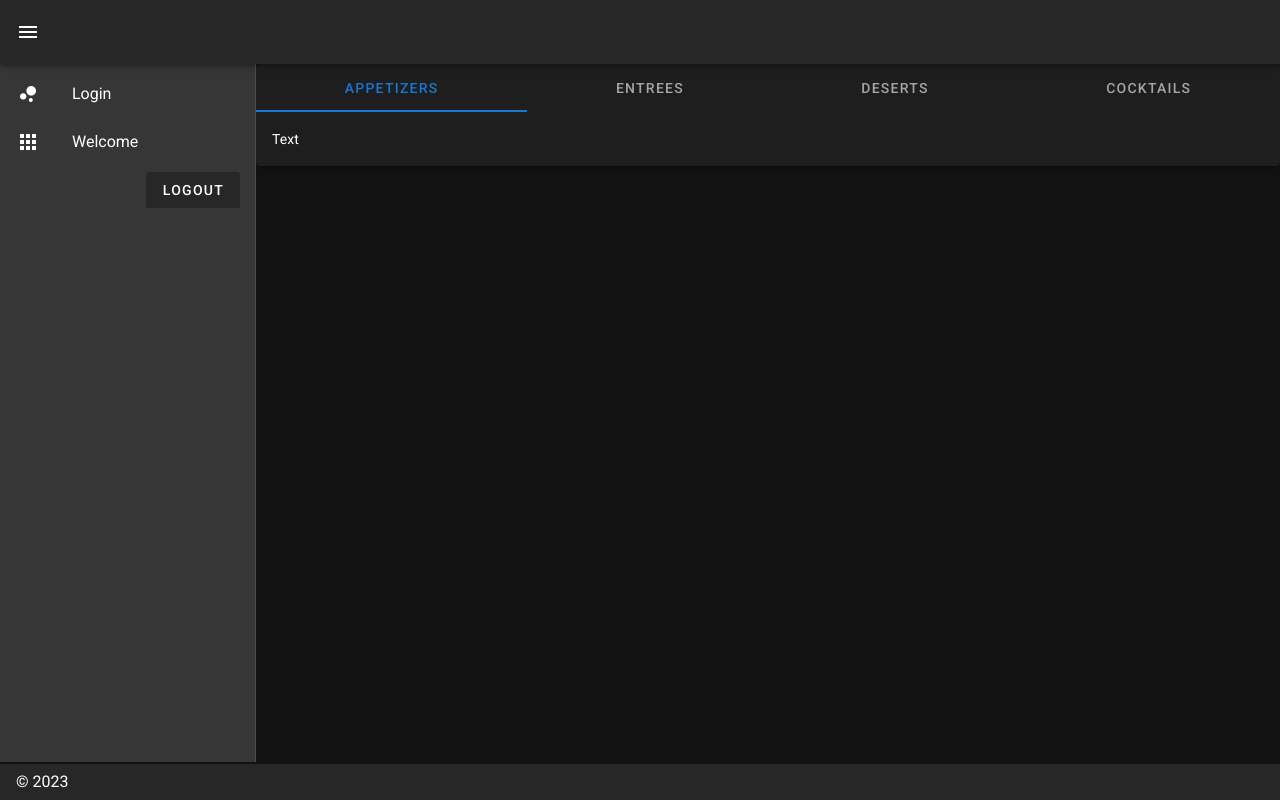
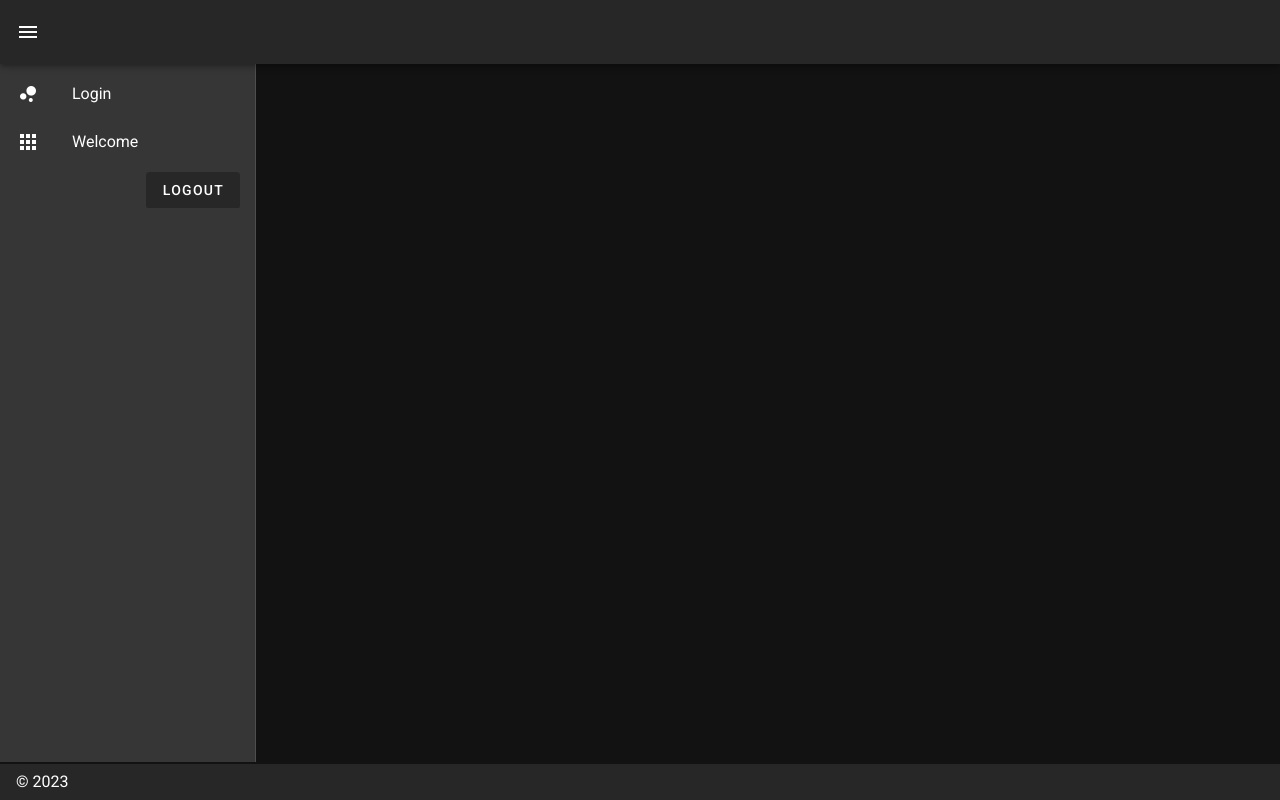
Before and after one commit to maheshwohlig/NewBackend, a Nuxt app in the folder my-app/: page /memberDetails in a window 1280 px wide. Built offline with nearby package versions, Linux system fonts and the light colour scheme; sample sign-in values are in the browser's storage.

Commit message:
memberTestPage

```diff
--- a/my-app/pages/memberDetails.vue
+++ /dev/null
@@ -1,73 +0,0 @@
-<template>
-  <div>
-    <v-card>
-      <!-- <v-container class="ma-0">
-        <v-list flat class="mt-50">
-          <v-list-item-group class="d-flex" v-model="tab" color="black">
-            <v-list-item
-              v-for="(item, i) in items"
-              :key="i"
-              active-class="border"
-              class="mr-3"
-              :ripple="false"
-              link
-            >
-              <v-btn class="SubNav" v-text="item.title"></v-btn>
-            </v-list-item>
-          </v-list-item-group>
-        </v-list>
-        <v-window v-model="tab">
-          <v-window-item v-for="i in 3" :key="i" :value="i">
-            <v-card>
-              <v-card-text v-text="text"></v-card-text>
-            </v-card>
-          </v-window-item>
-        </v-window>
-      </v-container> -->
-
-      <v-tabs v-model="tab" grow>
-        <v-tab v-for="item in items" :key="item" :value="tab">
-          {{ item }}
-        </v-tab>
-      </v-tabs>
-
-      <v-window v-model="tab">
-        <v-window-item v-for="item in items" :key="item">
-          <v-card-text>{{ text }}</v-card-text>
-        </v-window-item>
-      </v-window>
-    </v-card>
-  </div>
-</template>
-
-<script>
-export default {
-  name: "memberDetails",
-  data() {
-    return {
-      // selectedItem: 0,
-      // items: [
-      //   { title: "Activity", link: "/dashboard/test", value: "one" },
-      //   { title: "Balance", link: "/dashboard/test2", value: "two" },
-      //   { title: "Bet List", link: "/dashboard/test3", value: "three" },
-      //   { title: "Account Statement", link: "/dashboard/test3", value: "four" },
-      //   { title: "Transfer List", link: "/dashboard/test3", value: "five" },
-      //   { title: "Login List", link: "/dashboard/test3", value: "six" },
-      // ],
-      // model: "tab-2",
-      text: "Text",
-      tab: "Appetizers",
-      items: ["Appetizers", "Entrees", "Deserts", "Cocktails"],
-    };
-  },
-};
-</script>
-
-<style scoped>
-.v-list-item {
-  flex: none;
-}
-.SubNav {
-  padding: 25px !important;
-}
-</style>
--- a/my-app/pages/memberTest.vue
+++ b/my-app/pages/memberTest.vue
@@ -33,10 +33,10 @@ export default {
       items: [
         { title: "Activity", link: "memberActivity", value: "one" },
         { title: "Balance", link: "memberBalance", value: "two" },
-        { title: "Bet List", link: "/test3", value: "three" },
-        { title: "Account Statement", link: "test3", value: "four" },
-        { title: "Transfer List", link: "/test3", value: "five" },
-        { title: "Login List", link: "test3", value: "six" },
+        { title: "Bet List", link: "memberActivity", value: "three" },
+        { title: "Account Statement", link: "memberActivity", value: "four" },
+        { title: "Transfer List", link: "memberActivity", value: "five" },
+        { title: "Login List", link: "memberActivity", value: "six" },
       ],
     };
   },
```
